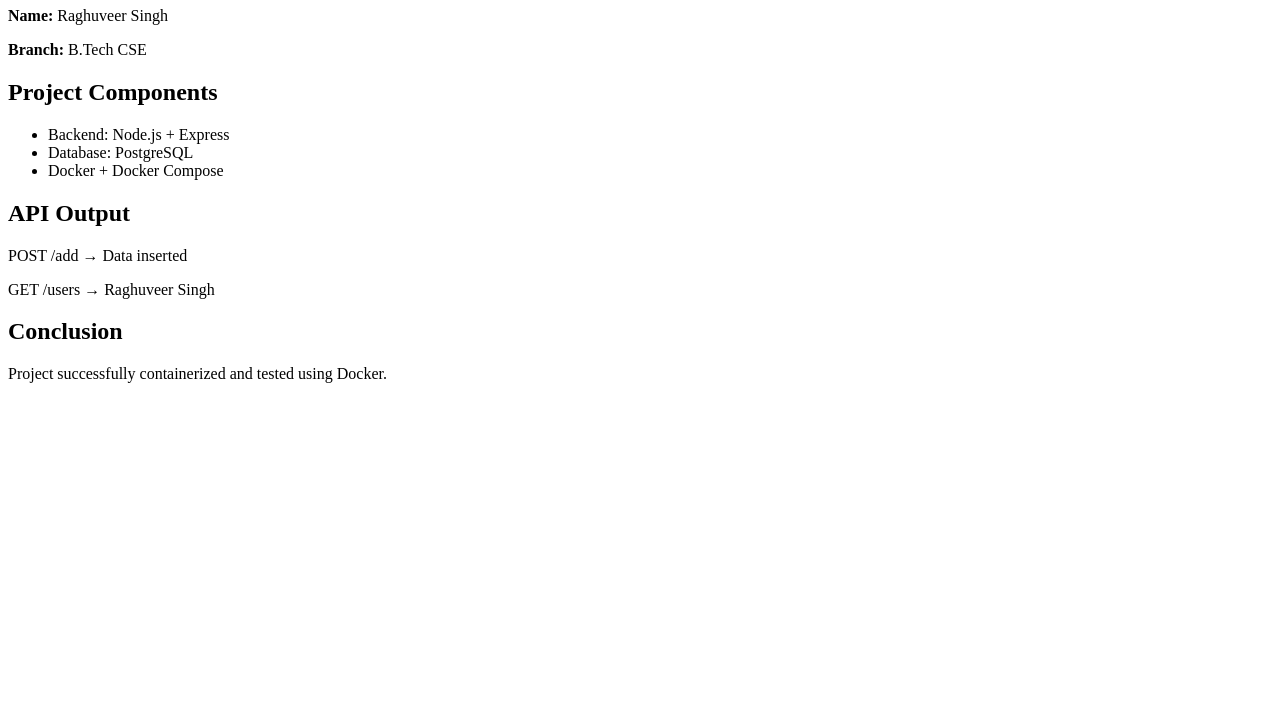
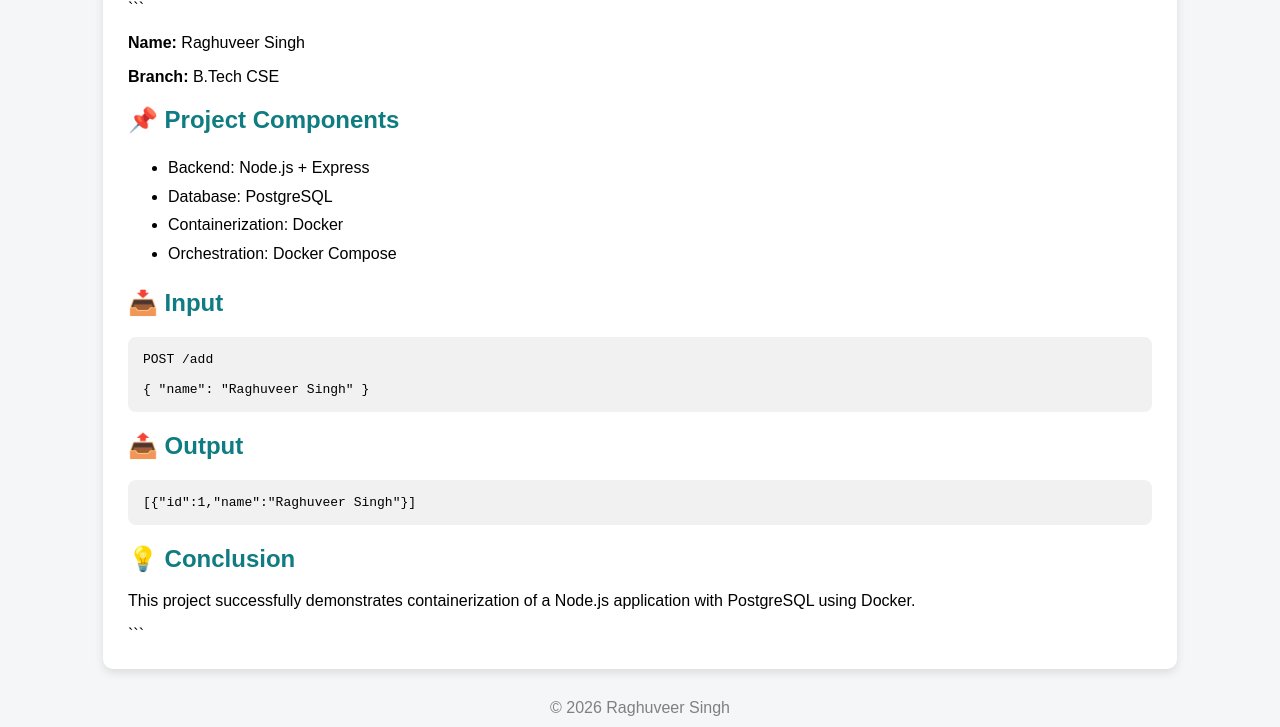
Before and after one commit to Raghuveer3339/docker-assignment, a website: page index.html in a window 1280 px wide. Shown: the part 73-800 px from the top of the page. Drawn offline with Linux system fonts and the light colour scheme.

Commit message:
Update index.html

````diff
--- a/index.html
+++ b/index.html
@@ -1,26 +1,113 @@
 <!DOCTYPE html>
+
 <html>
 <head>
   <title>Docker Assignment</title>
+  <style>
+    body {
+      font-family: Arial, sans-serif;
+      background: #f4f6f8;
+      margin: 0;
+      padding: 0;
+    }
+
+```
+.header {
+  background: #0f7c82;
+  color: white;
+  padding: 20px;
+  text-align: center;
+  font-size: 28px;
+  font-weight: bold;
+}
+
+.container {
+  width: 80%;
+  margin: 30px auto;
+  background: white;
+  padding: 25px;
+  border-radius: 10px;
+  box-shadow: 0px 4px 10px rgba(0,0,0,0.1);
+}
+
+h2 {
+  color: #0f7c82;
+}
+
+ul {
+  line-height: 1.8;
+}
+
+.box {
+  background: #f1f1f1;
+  padding: 15px;
+  border-radius: 8px;
+  margin-top: 10px;
+  font-family: monospace;
+}
+
+.btn {
+  display: inline-block;
+  background: #0f7c82;
+  color: white;
+  padding: 10px 15px;
+  border-radius: 6px;
+  text-decoration: none;
+  margin-top: 10px;
+}
+
+.footer {
+  text-align: center;
+  margin-top: 20px;
+  color: gray;
+}
+```
+
+  </style>
 </head>
+
 <body>
-  <h1>Docker Containerization Assignment</h1>
 
+  <div class="header">
+    Docker Containerization Assignment
+  </div>
+
+  <div class="container">
+
+```
 <p><b>Name:</b> Raghuveer Singh</p>
 <p><b>Branch:</b> B.Tech CSE</p>
 
-  <h2>Project Components</h2>
+<h2>📌 Project Components</h2>
 <ul>
   <li>Backend: Node.js + Express</li>
   <li>Database: PostgreSQL</li>
-    <li>Docker + Docker Compose</li>
+  <li>Containerization: Docker</li>
+  <li>Orchestration: Docker Compose</li>
 </ul>
 
-  <h2>API Output</h2>
-  <p>POST /add → Data inserted</p>
-  <p>GET /users → Raghuveer Singh</p>
+<h2>📥 Input</h2>
+<div class="box">
+  POST /add <br><br>
+  { "name": "Raghuveer Singh" }
+</div>
 
-  <h2>Conclusion</h2>
-  <p>Project successfully containerized and tested using Docker.</p>
+<h2>📤 Output</h2>
+<div class="box">
+  [{"id":1,"name":"Raghuveer Singh"}]
+</div>
+
+<h2>💡 Conclusion</h2>
+<p>
+  This project successfully demonstrates containerization of a Node.js application with PostgreSQL using Docker.
+</p>
+```
+
+  </div>
+
+  <div class="footer">
+    © 2026 Raghuveer Singh
+  </div>
+
 </body>
 </html>
````
Lines whose indentation alone changed are shown as unchanged.
